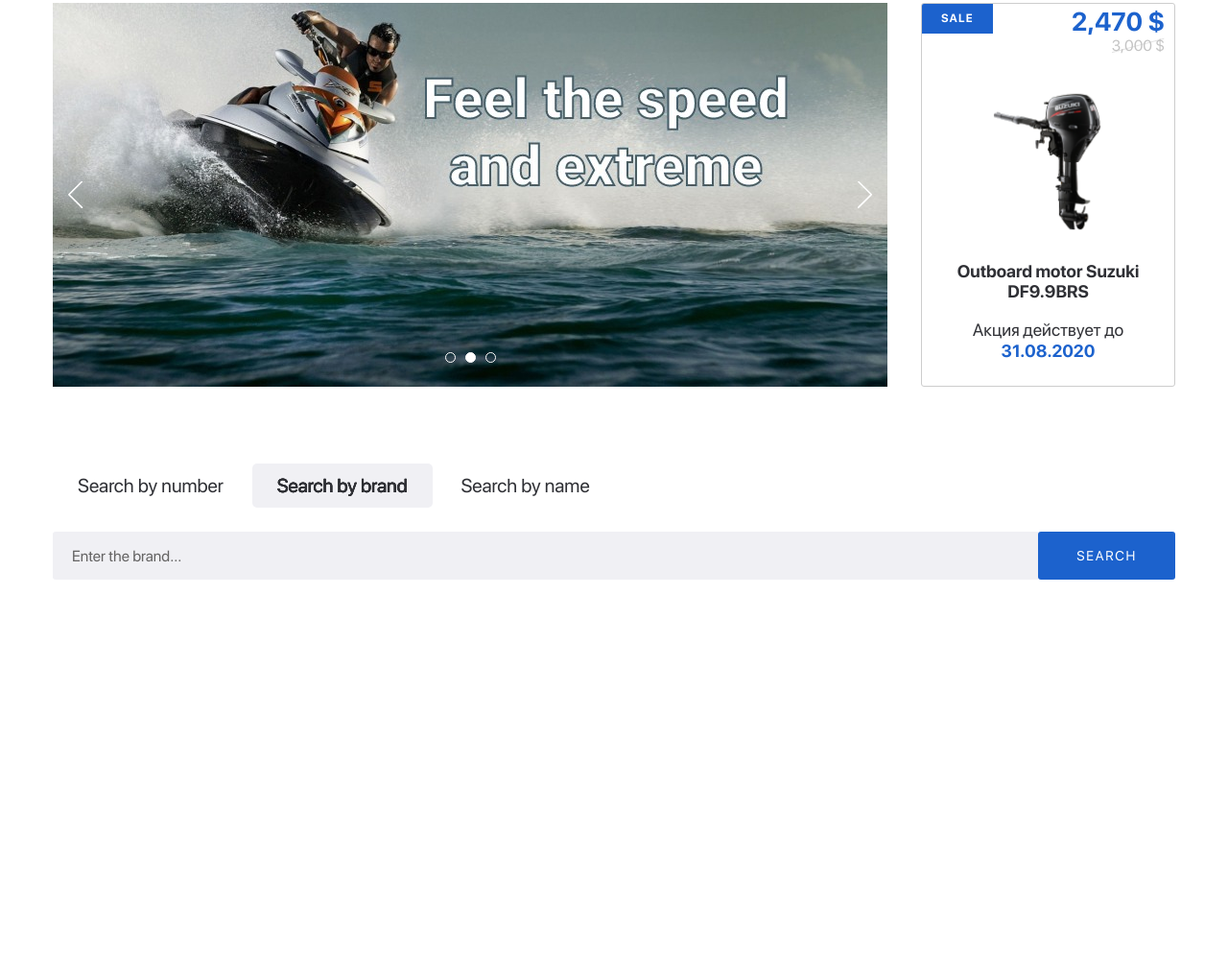
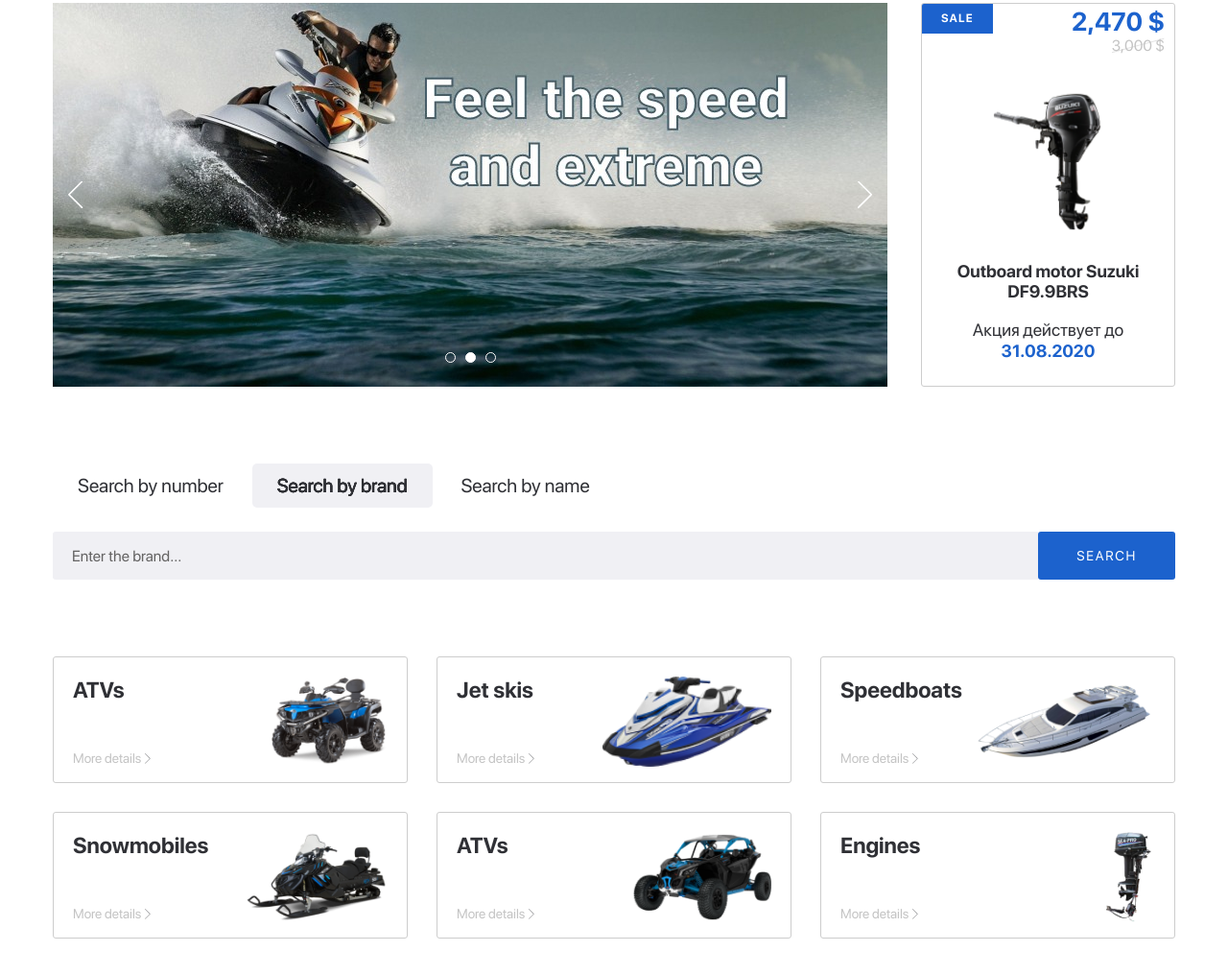
Before and after one commit to dev-rodion/drivemoto-gulp, a website: page app/index.html in a window 1280 px wide. Shown: the part 250-1266 px from the top of the page at 96% size. Before the commit the page ends 934 px from the top, so only its background shows below. Drawn offline with Linux system fonts and the light colour scheme.

Commit message:
Created categories section in index.html, added new styles and scripts

```diff
--- a/app/index.html
+++ b/app/index.html
@@ -143,7 +143,7 @@
         </div>
       </section>
 
-      <section class="search page-section">
+      <div class="search page-section">
         <div class="container">
           <div class="search__inner">
             <div class="search__tabs">
@@ -173,6 +173,55 @@
             </div>
           </div>
         </div>
+      </div>
+
+      <section class="categories page-section">
+        <div class="container">
+          <div class="categories__inner">
+            <a class="categories__item" href="catalog.html">
+              <div class="categories__item-info">
+                <h4 class="categories__item-title">ATVs</h4>
+                <p class="categories__item-text">More details</p>
+              </div>
+              <img class="categories__item-img" src="images/content/categories-01.png" alt="ATVs">
+            </a>
+            <a class="categories__item" href="catalog.html">
+              <div class="categories__item-info">
+                <h4 class="categories__item-title">Jet skis</h4>
+                <p class="categories__item-text">More details</p>
+              </div>
+              <img class="categories__item-img" src="images/content/categories-02.png" alt="Jet skis">
+            </a>
+            <a class="categories__item" href="catalog.html">
+              <div class="categories__item-info">
+                <h4 class="categories__item-title">Speedboats</h4>
+                <p class="categories__item-text">More details</p>
+              </div>
+              <img class="categories__item-img" src="images/content/categories-03.png" alt="Speedboats">
+            </a>
+            <a class="categories__item" href="catalog.html">
+              <div class="categories__item-info">
+                <h4 class="categories__item-title">Snowmobiles</h4>
+                <p class="categories__item-text">More details</p>
+              </div>
+              <img class="categories__item-img" src="images/content/categories-04.png" alt="Snowmobiles">
+            </a>
+            <a class="categories__item" href="catalog.html">
+              <div class="categories__item-info">
+                <h4 class="categories__item-title">ATVs</h4>
+                <p class="categories__item-text">More details</p>
+              </div>
+              <img class="categories__item-img" src="images/content/categories-05.png" alt="ATVs">
+            </a>
+            <a class="categories__item" href="catalog.html">
+              <div class="categories__item-info">
+                <h4 class="categories__item-title">Engines</h4>
+                <p class="categories__item-text">More details</p>
+              </div>
+              <img class="categories__item-img" src="images/content/categories-06.png" alt="Engines">
+            </a>
+          </div>
+        </div>
       </section>
 
     </div>
--- a/app/scss/style.scss
+++ b/app/scss/style.scss
@@ -291,4 +291,64 @@
   }
 }
 
+.categories {
+  &__inner {
+    display: grid;
+    grid-template-columns: repeat(3, 1fr);
+    grid-gap: 30px;
+  }
+  &__item {
+    display: flex;
+    align-items: stretch;
+    min-height: 130px;
+    border: 1px solid #cdcdcd;
+    border-radius: 3px;
+    padding: 20px 20px 16px;
+    transition: 0.3s;
+    &:hover {
+      box-shadow: 3px 3px 20px rgba(50, 50, 50, 0.25);
+      border-color: rgba(#cdcdcd, 0);
+      .categories__item-title {
+        color: $accent;
+      }
+    }
+  }
+  &__item-info {
+    flex: 1;
+    display: flex;
+    flex-direction: column;
+    justify-content: space-between;
+    padding-right: 10px;
+  }
+  &__item-title {
+    font-size: 23px;
+    line-height: 28px;
+    transition: 0.3s;
+    padding-bottom: 10px;
+  }
+  &__item-text {
+    position: relative;
+    width: fit-content;
+    font-size: 14px;
+    line-height: 17px;
+    color: $light;
+    padding-right: 10px;
+    &::after {
+      content: "";
+      position: absolute;
+      top: 0;
+      right: 0;
+      bottom: 0;
+      display: block;
+      width: 6px;
+      background: url(../images/svg/black-arrow-right.svg) no-repeat center;
+      background-size: contain;
+      opacity: 0.6;
+    }
+  }
+  &__item-img {
+    max-height: 94px;
+  }
+}
+
 @import "_media.scss";
```
Also changed, not shown: app/css/style.min.css, app/images/content/categories-01.png (added), app/images/content/categories-02.png (added), app/images/content/categories-03.png (added), app/images/content/categories-04.png (added), app/images/content/categories-05.png (added), app/images/content/categories-06.png (added).
